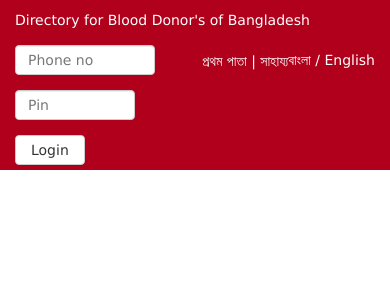
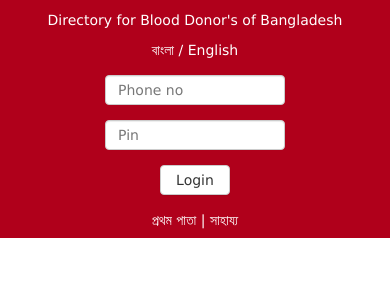
Before and after one commit to almaruf/rubel, a PHP site: page /header.php in a window 390 px wide. Shown: the top 300 px of the page. Run offline with PHP 8.4, Linux system fonts and the light colour scheme.

Commit message:
Full responsive
Full responsive

```diff
--- a/blood/footer.php
+++ b/blood/footer.php
@@ -9,7 +9,7 @@
 						</ul>
 						<p class="pull-right"><a href=""><b>Home Page</b></a></p>
 					</div>
-					<div class="col-lg-6 col-md-6 col-sm-6">
+					<div class="col-lg-6 col-md-6 col-sm-6 col-xs-6">
 						<p class="pull-right">&copy; ডিজাইন এবং ডেভেলপ করেছে <a href="">Hasan Fardous Rubel</a></p>
 					</div>
 				</div>
--- a/blood/header.php
+++ b/blood/header.php
@@ -60,11 +60,11 @@ session_start();
 		<header class="header_area">
 			<div class="container header">
 				<div class="row">
-					<div class="col-md-6 logo">
+					<div class="col-lg-6 col-md-6 col-sm-6 logo">
 						<p class="pull-left"><a href="index.php">Directory for Blood Donor's of Bangladesh</a></p>
 						<p class="pull-right"><a href="index.php">বাংলা</a> / <a href="index.php">English</a></p>
 					</div>
-					<div class="col-md-6 header_right">
+					<div class="col-lg-6 col-md-6 col-sm-6 header_right">
 						<form class="form-inline">
 						  <div class="form-group">
 							<input type="text" class="form-control" placeholder="Phone no">
--- /dev/null
+++ b/blood/responsive.css
@@ -0,0 +1,139 @@
+/* Big Screen Layout: 1200px. */
+
+@media only screen and (max-width: 1199px) {
+
+div.header_right form {
+  float: right;
+}
+
+div.header_right p.pull-right {
+  padding: 0 0 8px;
+}
+
+}
+
+/* Wide Tablet Layout: 980px. */
+
+@media only screen and (min-width: 768px) and (max-width: 991px) {
+
+div.wanted form div.form-group select.dob {
+padding: 6px 2px;
+}
+
+div.donor {
+  margin-bottom: 100px;
+}
+
+div.logo p {
+  float: right !important;
+  margin-bottom: 0;
+}
+
+}
+
+
+
+/* Tablet Layout: 768px. */
+
+@media only screen and (max-width: 767px) {
+
+div.logo, div.header_right {
+overflow: hidden;
+text-align: center;
+width: 100%;
+}
+
+div.header_right form {
+  margin: 0 25% 10px;
+  width: 50%;
+}
+
+div.header_right form input[type="text"], div.header_right form input[type="password"] {
+  width: 100%;
+}
+
+div.header_right p.pull-right {
+  float: none !important;
+}
+
+div.wanted form div.form-group label {
+  float: left;
+  width: 50%;
+}
+
+div.wanted form div.form-group input{
+  width: 50%;
+}
+
+div.wanted {
+  border-right: none;
+  margin: 50px auto 150px;
+}
+
+section.footer_area div.pull-left, section.footer_area div.col-xs-6{
+	width: 100%;
+}
+
+section.footer_area div.col-xs-6 p {
+  float: none !important;
+  margin: 10px auto 0;
+  text-align: center;
+}
+
+}
+
+
+
+/* Tablet Layout: 768px. */
+
+@media only screen and (min-width: 480px) and (max-width: 767px) {
+
+
+
+}
+
+
+
+/* Wide Mobile Layout: 480px. */
+
+@media only screen and (max-width: 600px) {
+
+
+}
+
+
+/* Wide Mobile Layout: 480px. */
+
+@media only screen and (max-width: 479px) {
+
+div.logo p {
+  float: none !important;
+}
+
+div.wanted {
+  border-right: none;
+  margin: 50px auto 180px;
+}
+
+ul.footer_menu {
+  display: block;
+  text-align: center;
+  width: 100%;
+}
+
+section.footer_area p {
+  float: none !important;
+  text-align: center;
+}
+
+
+}
+
+
+
+
+@media only screen and (max-width: 320px) {
+
+
+
+}
--- a/blood/style.css
+++ b/blood/style.css
@@ -95,13 +95,16 @@ div.wanted form div.form-group input[type="radio"] {
 }
 
 div.wanted form div.form-group select {
-  width: 250px;
+  width: 50%
 }
 
 div.wanted form div.form-group select.dob {
   float: left;
-  margin-right: 5px;
-  width: 85px;
+  width: 16%;
+}
+
+div.wanted form div.form-group select.dob:last-child {
+  margin-right: 0;
 }
 
 /* blood donor */
```
Also changed, not shown: blood/index.php (+20 -13 lines).
